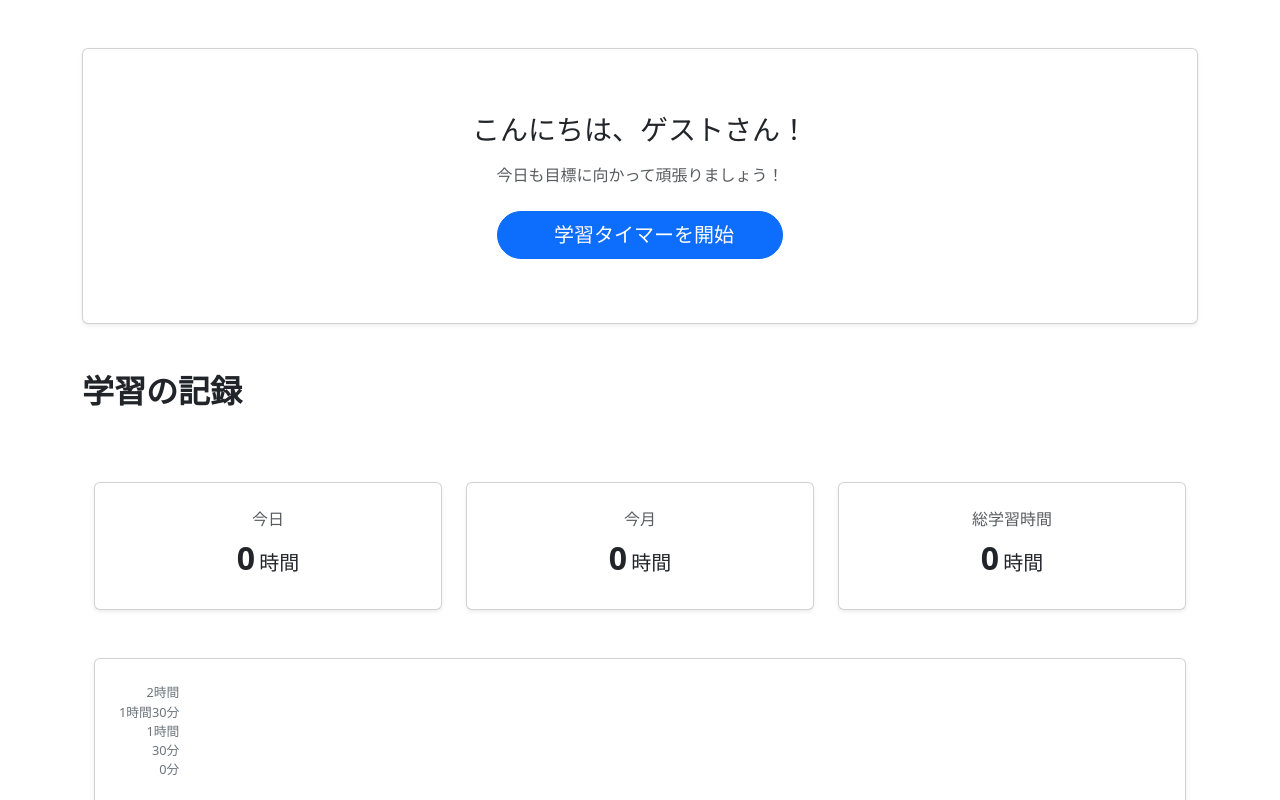
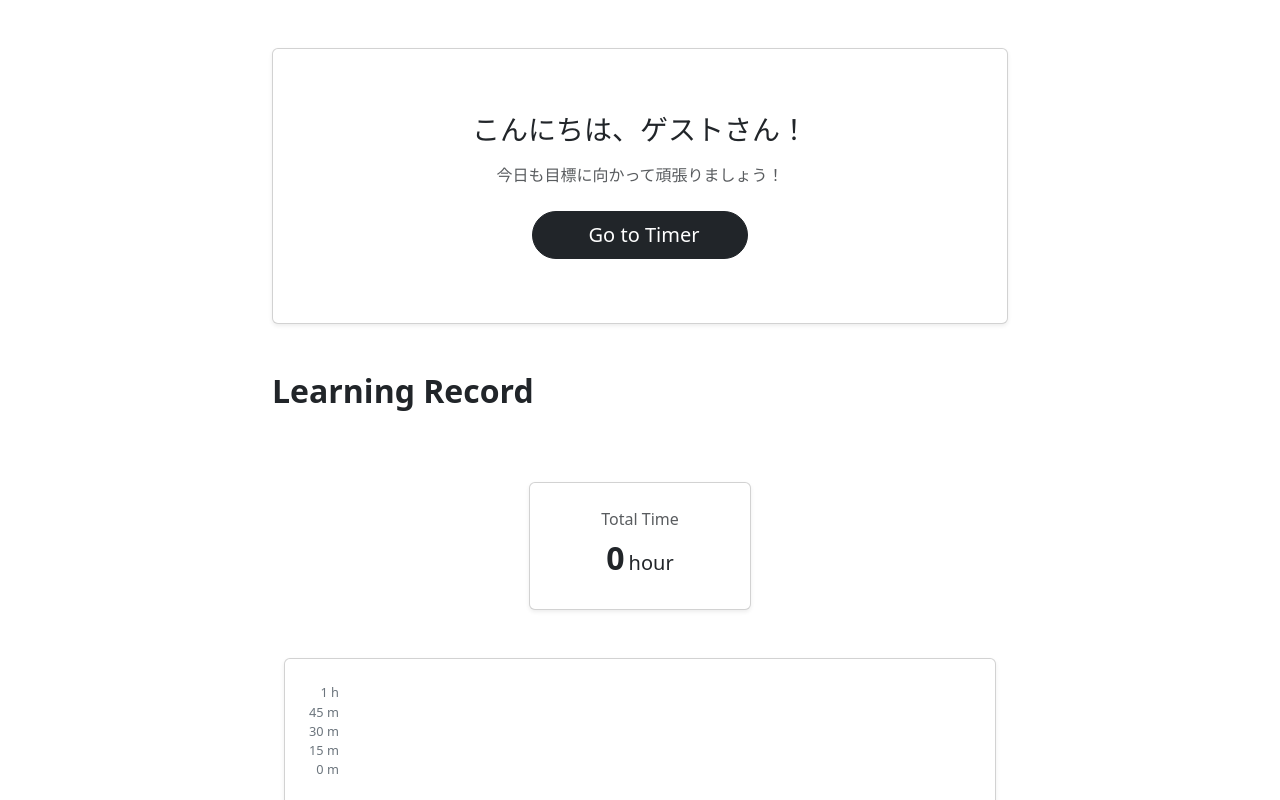
Before and after one commit to motibe-devops-geek202507/MotivationTimer, a React (Vite) app: page /mypage in a window 1280 px wide. Shown: the top 800 px of the page. Built offline with nearby package versions, Linux system fonts and the light colour scheme.

Commit message:
fontsを修正

```diff
--- a/src/components/Dashboard.jsx
+++ b/src/components/Dashboard.jsx
@@ -5,14 +5,14 @@ import '../assets/Dashboard.css';
 // 秒数を「X時間Y分」の形式に変換するヘルパー関数 (変更なし)
 const formatTime = (totalSeconds) => {
     if (totalSeconds === 0) {
-        return <>0<span className="fs-5 fw-normal ms-1">時間</span></>;
+        return <>0<span className="fs-5 fw-normal ms-1">hour</span></>;
     }
     const hours = Math.floor(totalSeconds / 3600);
     const minutes = Math.floor((totalSeconds % 3600) / 60);
     return (
         <>
-            {hours > 0 && <>{hours}<span className="fs-5 fw-normal ms-1">時間</span></>}
-            {minutes > 0 && <>{minutes}<span className="fs-5 fw-normal ms-1">分</span></>}
+            {hours > 0 && <>{hours}<span className="fs-5 fw-normal ms-1">h</span></>}
+            {minutes > 0 && <>{minutes}<span className="fs-5 fw-normal ms-1">m</span></>}
         </>
     );
 };
@@ -22,38 +22,23 @@ const toYYYYMMDD = (date) => {
     return date.toISOString().split('T')[0];
 };
 
+const formatYAxisLabel = (totalSeconds) => {
+    if (totalSeconds === 0) return '0 m';
+    const hours = Math.floor(totalSeconds / 3600);
+    const minutes = Math.floor((totalSeconds % 3600) / 60);
+
+    const parts = [];
+    if (hours > 0) parts.push(`${hours} h`);
+    if (minutes > 0) parts.push(`${minutes} m`);
+    return parts.join(' ');
+};
+
 const Dashboard = ({ data }) => {
-    // useMemoを使って、dataが変更された時だけ再計算する
-    const summary = useMemo(() => {
-        const now = new Date(); // 現在時刻を基準にする
-        const todayStr = toYYYYMMDD(now);
-        const thisMonthStr = now.toISOString().substring(0, 7);
-
-        let totalSeconds = 0;
-        let todaySeconds = 0;
-        let monthSeconds = 0;
-        const dailyTotals = {}; // 日付ごとの学習時間を格納するオブジェクト
-
-        data.forEach(item => {
-            const itemDateStr = item.created_at.split('T')[0];
-            totalSeconds += item.timer_time;
-            if (itemDateStr === todayStr) {
-                todaySeconds += item.timer_time;
-            }
-            if (item.created_at.startsWith(thisMonthStr)) {
-                monthSeconds += item.timer_time;
-            }
-            dailyTotals[itemDateStr] = (dailyTotals[itemDateStr] || 0) + item.timer_time;
-        });
-
-        return { totalSeconds, todaySeconds, monthSeconds, dailyTotals };
-    }, [data]);
-
-    // グラフのX軸に表示する直近7日間の日付を動的に生成
+    // グラフのX軸に表示する直近7日間の日付を先に生成
     const chartDates = useMemo(() => {
         const dates = [];
         const today = new Date();
-        const dayLabels = ['日', '月', '火', '水', '木', '金', '土'];
+        const dayLabels = ['Sun', 'Mon', 'Tue', 'Wed', 'Thu', 'Fri', 'Sat'];
         for (let i = 6; i >= 0; i--) {
             const date = new Date(today);
             date.setDate(today.getDate() - i);
@@ -65,38 +50,67 @@ const Dashboard = ({ data }) => {
         return dates;
     }, []);
 
-    // グラフのバーの高さを計算する関数
+    const summary = useMemo(() => {
+        const now = new Date();
+        const todayStr = toYYYYMMDD(now);
+        const thisMonthStr = now.toISOString().substring(0, 7);
+
+        let totalSeconds = 0;
+        let todaySeconds = 0;
+        let monthSeconds = 0;
+        const dailyTotals = {};
+
+        data.forEach(item => {
+            const itemDateStr = item.created_at.split('T')[0];
+            totalSeconds += item.timer_time;
+            if (itemDateStr === todayStr) todaySeconds += item.timer_time;
+            if (item.created_at.startsWith(thisMonthStr)) monthSeconds += item.timer_time;
+            dailyTotals[itemDateStr] = (dailyTotals[itemDateStr] || 0) + item.timer_time;
+        });
+
+        // 1. グラフに表示される7日間の最大学習時間を探す
+        const maxDailySecondsInView = chartDates.reduce((max, day) => {
+            const dailyTime = dailyTotals[day.dateKey] || 0;
+            return Math.max(max, dailyTime);
+        }, 0);
+
+        // 2. 最大学習時間から、グラフのY軸の最大値を決定する (30分単位で切り上げ)
+        //    学習が全くない場合は、デフォルトで1時間(3600秒)とする
+        let chartMaxSeconds = 3600; // デフォルト値
+        if (maxDailySecondsInView > 0) {
+            const halfHour = 1800; // 30分 = 1800秒
+            chartMaxSeconds = Math.ceil(maxDailySecondsInView / halfHour) * halfHour;
+        }
+
+        return { totalSeconds, todaySeconds, monthSeconds, dailyTotals, chartMaxSeconds };
+    }, [data, chartDates]);
+
+    // Y軸のラベルを動的に生成
+    const yAxisLabels = useMemo(() => {
+        const max = summary.chartMaxSeconds;
+        const labels = [max, max * 0.75, max * 0.5, max * 0.25].map((seconds, index) => (
+            <span key={index}>{formatYAxisLabel(seconds)}</span>
+        ));
+        labels.push(<span key="zero">{formatYAxisLabel(0)}</span>);
+        return labels;
+    }, [summary.chartMaxSeconds]);
+
+    // グラフのバーの高さを計算する関数 (動的な最大値を使用)
     const getBarHeight = (dateKey) => {
         const dailySeconds = summary.dailyTotals[dateKey] || 0;
-        const maxSeconds = 2 * 3600; // グラフの最大値: 2時間
-        const heightPercentage = Math.min((dailySeconds / maxSeconds) * 100, 100);
+        // 分母を動的な最大値に変更
+        const heightPercentage = Math.min((dailySeconds / summary.chartMaxSeconds) * 100, 100);
         return `${heightPercentage}%`;
     };
 
     return (
         <div className="container py-5">
             {/* 上部のサマリーカード */}
-            <div className="row g-4 mb-5">
+            <div className="row g-4 mb-5 justify-content-center">
                 <div className="col-lg-4">
                     <div className="card stat-card shadow-sm">
                         <div className="card-body text-center p-4">
-                            <p className="card-title text-muted">今日</p>
-                            <h2 className="fw-bold">{formatTime(summary.todaySeconds)}</h2>
-                        </div>
-                    </div>
-                </div>
-                <div className="col-lg-4">
-                    <div className="card stat-card shadow-sm">
-                        <div className="card-body text-center p-4">
-                            <p className="card-title text-muted">今月</p>
-                            <h2 className="fw-bold">{formatTime(summary.monthSeconds)}</h2>
-                        </div>
-                    </div>
-                </div>
-                <div className="col-lg-4">
-                    <div className="card stat-card shadow-sm">
-                        <div className="card-body text-center p-4">
-                            <p className="card-title text-muted">総学習時間</p>
+                            <p className="card-title text-muted">Total Time</p>
                             <h2 className="fw-bold">{formatTime(summary.totalSeconds)}</h2>
                         </div>
                     </div>
@@ -107,8 +121,8 @@ const Dashboard = ({ data }) => {
             <div className="card stat-card shadow-sm">
                 <div className="card-body p-4">
                     <div className="d-flex">
-                        <div className="y-axis-labels">
-                            <span>2時間</span><span>1時間30分</span><span>1時間</span><span>30分</span><span>0分</span>
+                    <div className="y-axis-labels">
+                            {yAxisLabels}
                         </div>
                         <div className="flex-grow-1">
                             <div className="chart-container">
--- a/src/pages/MyPage.jsx
+++ b/src/pages/MyPage.jsx
@@ -27,7 +27,8 @@ const MyPage = () => {
 
   return (
     <div className="container py-5">
-
+      <div className="row justify-content-center">
+      <div className="col-lg-8 col-md-10">
       <div className="card text-center p-4 p-md-5 mb-5 shadow-sm">
         <div className="card-body">
           <h3 className="card-title mb-3">
@@ -37,21 +38,23 @@ const MyPage = () => {
             今日も目標に向かって頑張りましょう！
           </p>
           <button
-            onClick={() => navigate('/timer')}
-            className="btn btn-primary btn-lg rounded-pill px-5"
-          >
-            <i className="bi bi-play-circle me-2"></i>
-            学習タイマーを開始
+                onClick={() => navigate('/timer')}
+                className="btn btn-dark btn-lg rounded-pill px-5"
+              >
+                <i className="bi bi-play-circle me-2"></i>
+                Go to Timer
           </button>
         </div>
       </div>
 
-      <h2 className="mb-4 fw-bold">学習の記録</h2>
+      <h2 className="mb-4 fw-bold">Learning Record</h2>
       <Dashboard data={logs} />
 
       <div className="mt-5">
-        <h2 className="mb-4 fw-bold">タイムライン</h2>
+        <h2 className="mb-4 fw-bold">Timeline</h2>
         <Timeline logs={logs} />
+      </div>
+      </div>
       </div>
     </div>
   );
```
